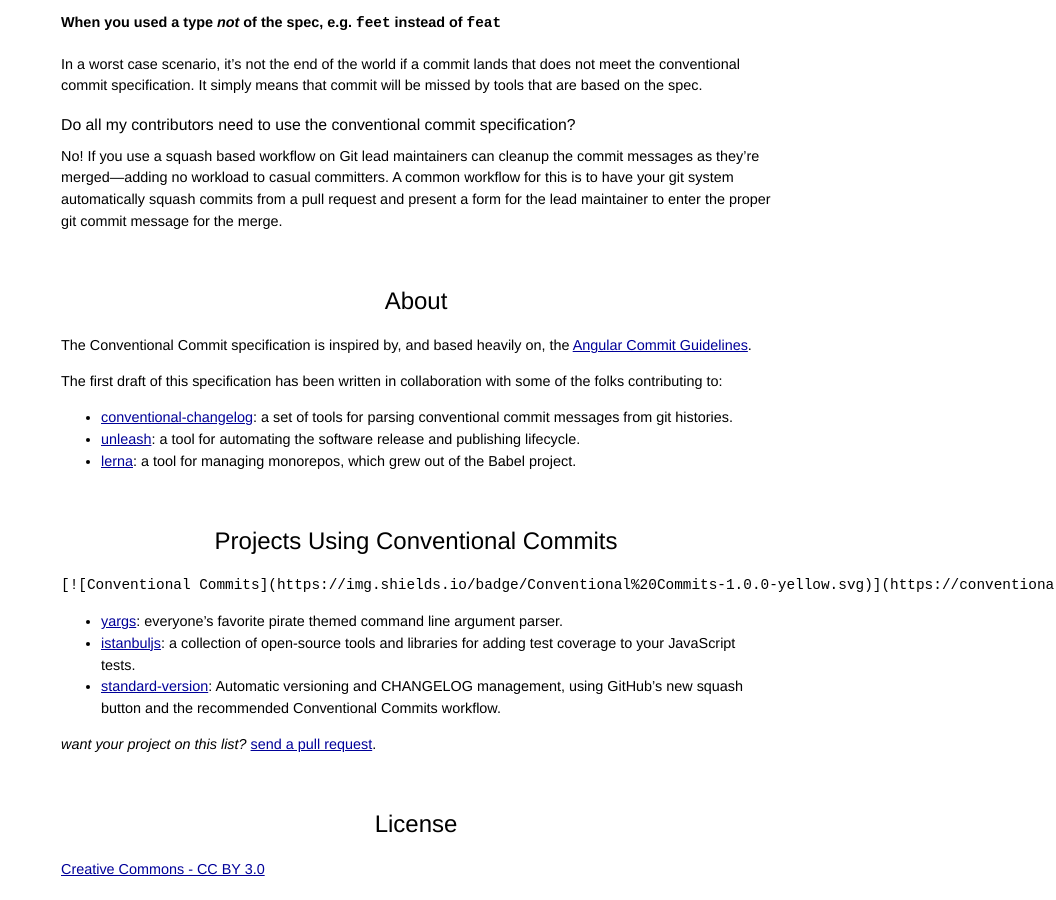
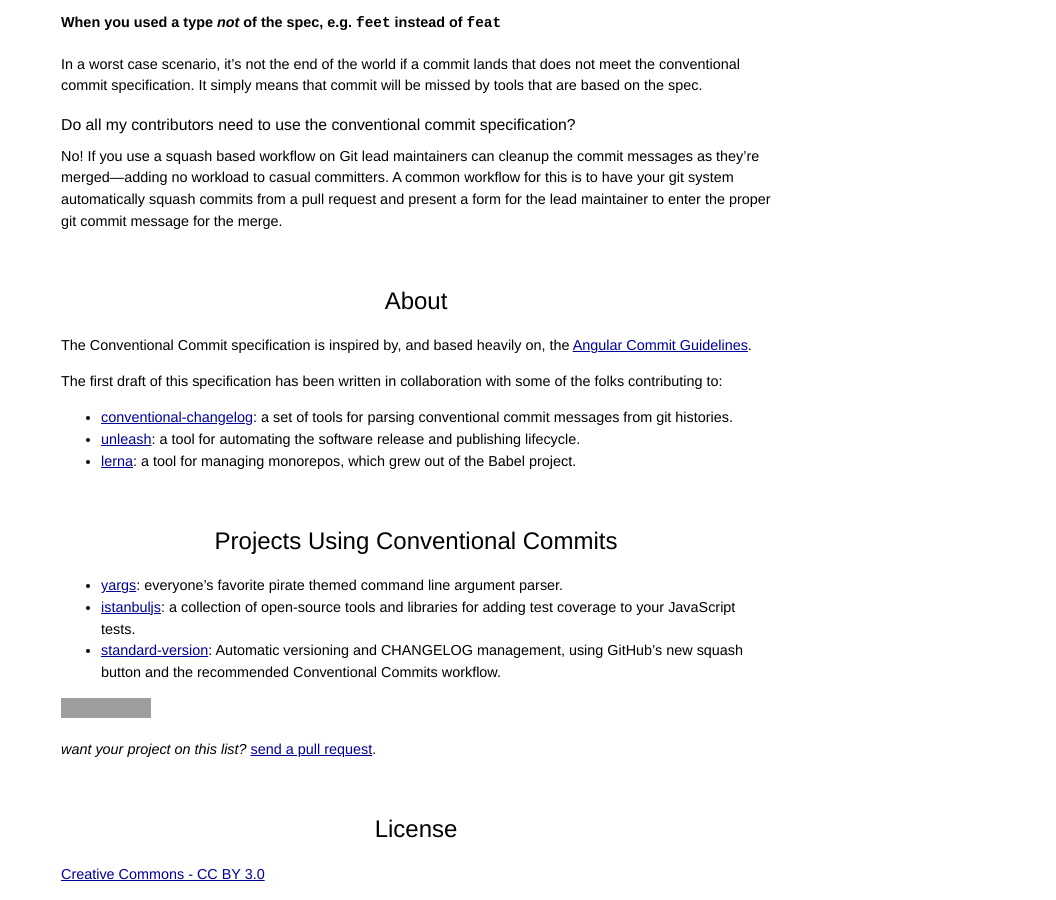
Before and after one commit to conventional-commits/conventionalcommits.org, a Jekyll site: the page built from lang/es/index.md, in a window 1280 px wide and 900 px high, scrolled down 2985 px. Shown: the whole window, without its empty margins (224-1280 px from the left). Built offline with Jekyll 4.4.1, drawn with Linux system fonts in a browser that asks for light colours; grey boxes are pictures that could not be loaded.

Commit message:
docs: v1 ready for prime time

````diff
--- a/lang/es/index.md
+++ b/lang/es/index.md
@@ -149,14 +149,12 @@ folks contributing to:
 
 ## Projects Using Conventional Commits
 
-```md
-[![Conventional Commits](https://img.shields.io/badge/Conventional%20Commits-1.0.0-yellow.svg)](https://conventionalcommits.org)
-```
-
 * [yargs](https://github.com/yargs/yargs): everyone's favorite pirate themed command line argument parser.
 * [istanbuljs](https://github.com/istanbuljs/istanbuljs): a collection of open-source tools
   and libraries for adding test coverage to your JavaScript tests.
 * [standard-version](https://github.com/conventional-changelog/standard-version): Automatic versioning and CHANGELOG management, using GitHub's new squash button and the recommended Conventional Commits workflow.
+
+[![Conventional Commits](https://img.shields.io/badge/Conventional%20Commits-1.0.0-yellow.svg)](https://conventionalcommits.org)
 
 _want your project on this list?_ [send a pull request](https://github.com/conventional-changelog/conventionalcommits.org/pulls).
 
````
Also changed, not shown: lang/es/spec/v1.0.0-beta.md (+2 -4 lines), spec/v1.0.0-beta.md (+2 -4 lines), README.md.
